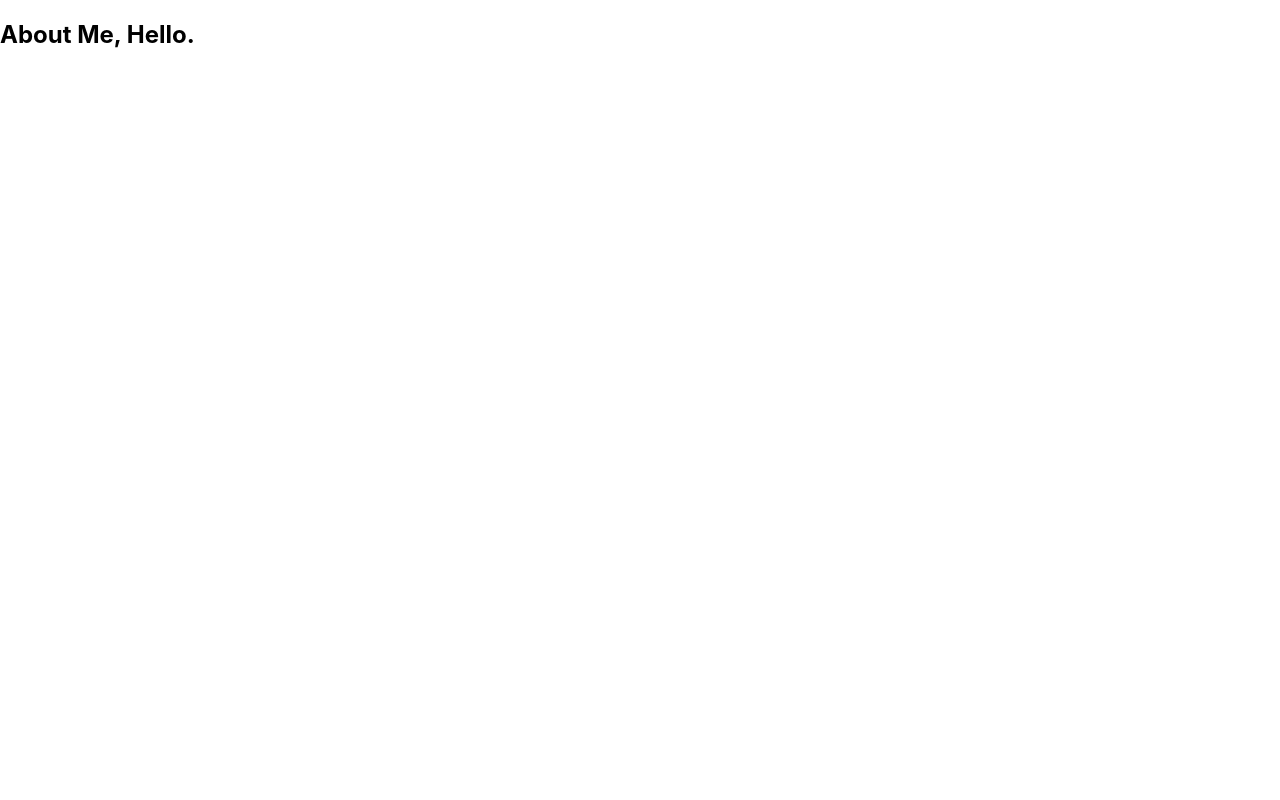
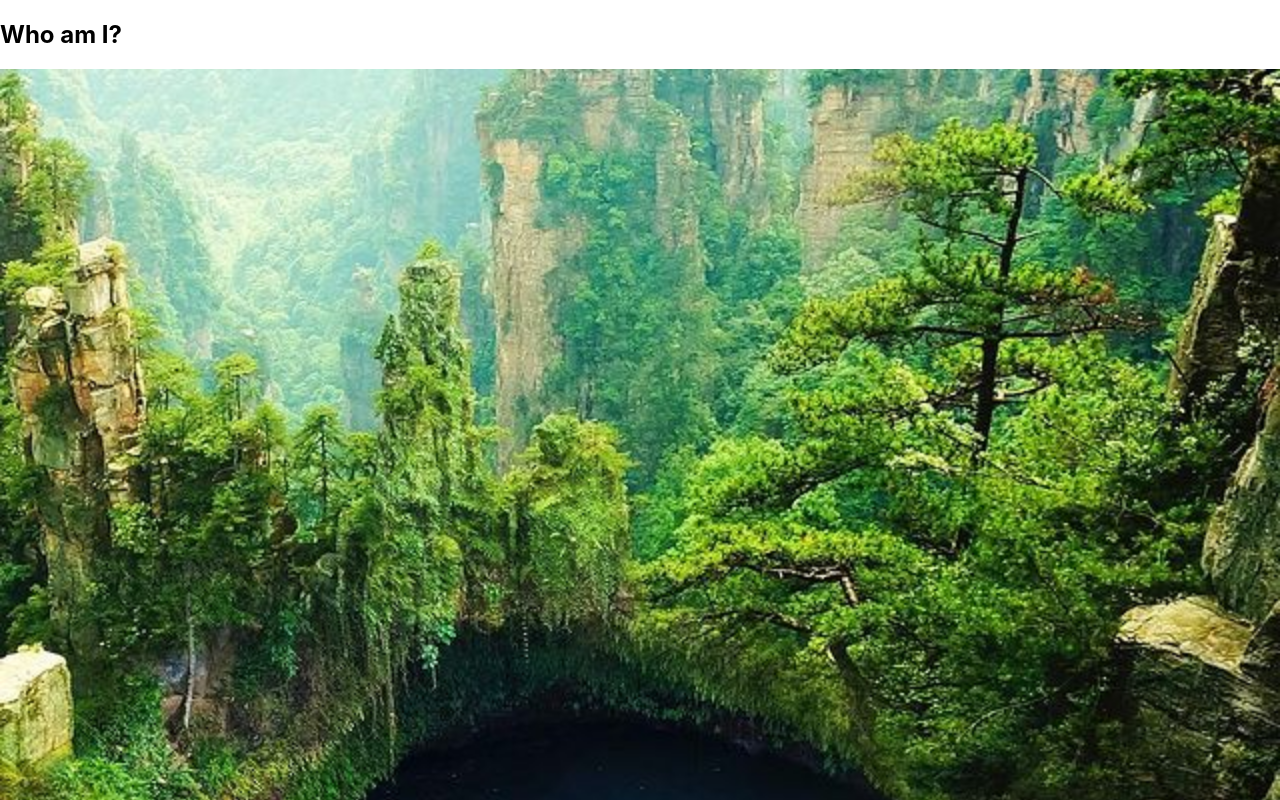
Before and after one commit to MarisolRamirez1031/ReactPortfolio, a React (Create React App) app: page / in a window 1280 px wide. Shown: the top 800 px of the page. Built offline with nearby package versions, Linux system fonts and the light colour scheme.

Commit message:
added cover image

```diff
--- a/src/components/About/index.js
+++ b/src/components/About/index.js
@@ -1,11 +1,13 @@
-import React from 'react';
+import React from "react";
+import coverImage from "../../assets/cover/peace.jpg"
 
 function About() {
-  return (
-    <section>
-      <h1 id="about">About Me, Hello.</h1>
-    </section>
-  );
+    return (
+        <section className="my-5">
+        <h1 id="about">Who am I?</h1>
+        <img src={coverImage} className="my-2" style={{ width: "100%"}} alt="cover" />
+      </section>
+    );
 }
 
 export default About;
```
Also changed, not shown: src/assets/cover/peace.jpg (added).
